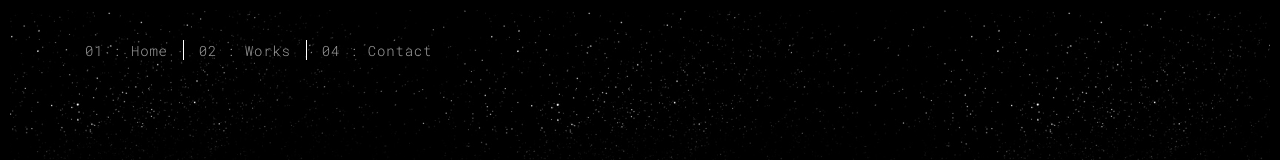
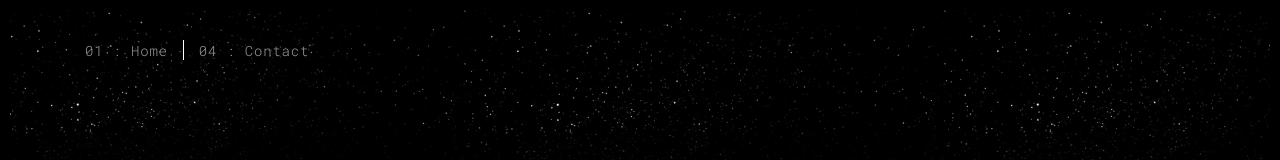
Before and after one commit to webd-iitbbs/webd-iitbbs.github.io, a plain HTML site: page index.html in a window 1280 px wide. Shown: the top 160 px of the page. Drawn offline with Linux system fonts and the light colour scheme.

Commit message:
Update index.html

```diff
--- a/index.html
+++ b/index.html
@@ -38,7 +38,7 @@
       <div class="collapse navbar-collapse" id="navbar-collapse">
         <ul class="nav navbar-nav ">
           <li><a href="./index.html" title="">01 : Home</a></li>
-          <li><a href="./works.html" title="">02 : Works</a></li>
+          <!--<li><a href="./works.html" title="">02 : Works</a></li>-->
           <!--<li><a href="./about.html" title="">03 : About</a></li>-->
           <li><a href="./contact.html" title="">04 : Contact</a></li>
         </ul>
```
